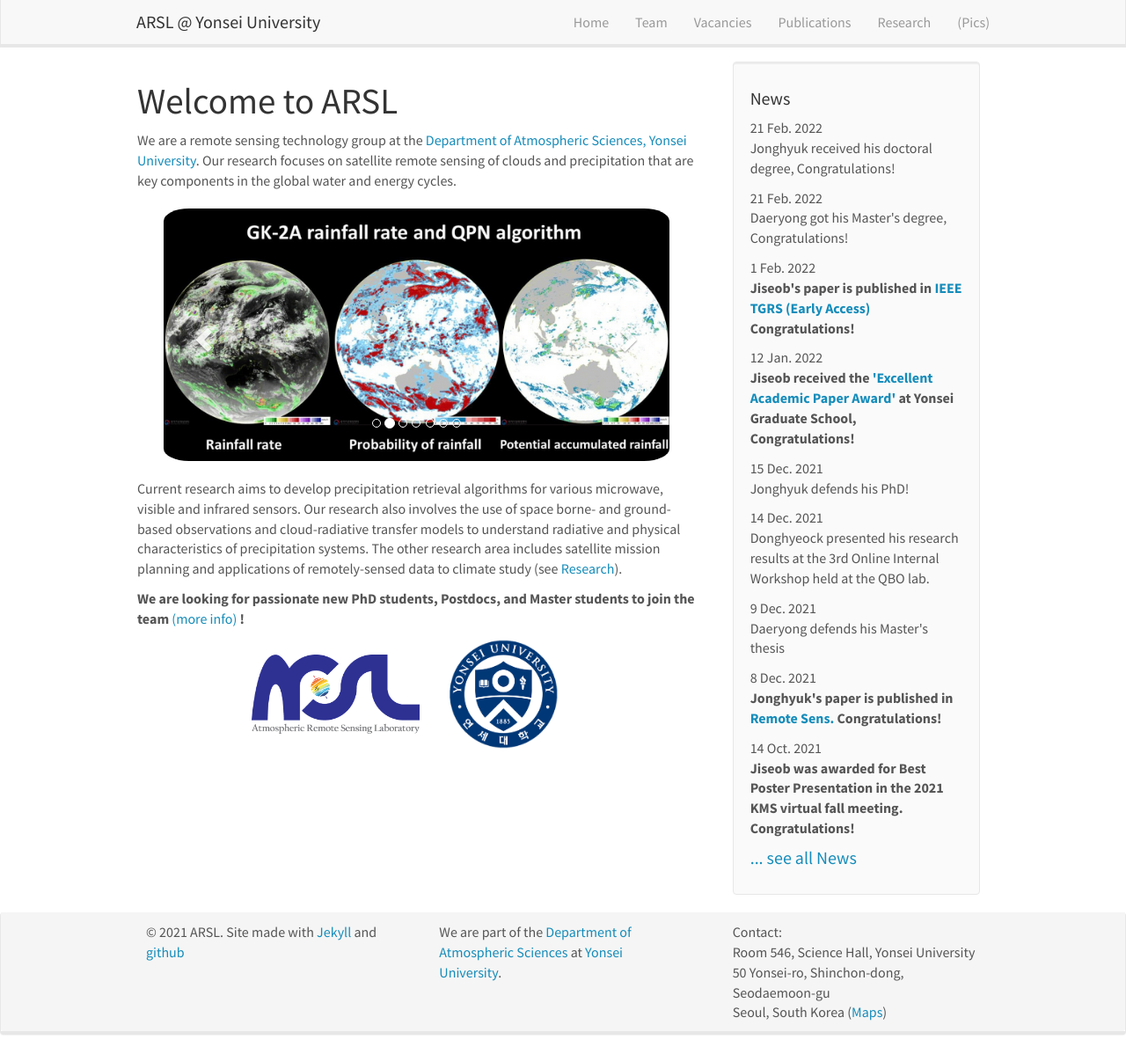
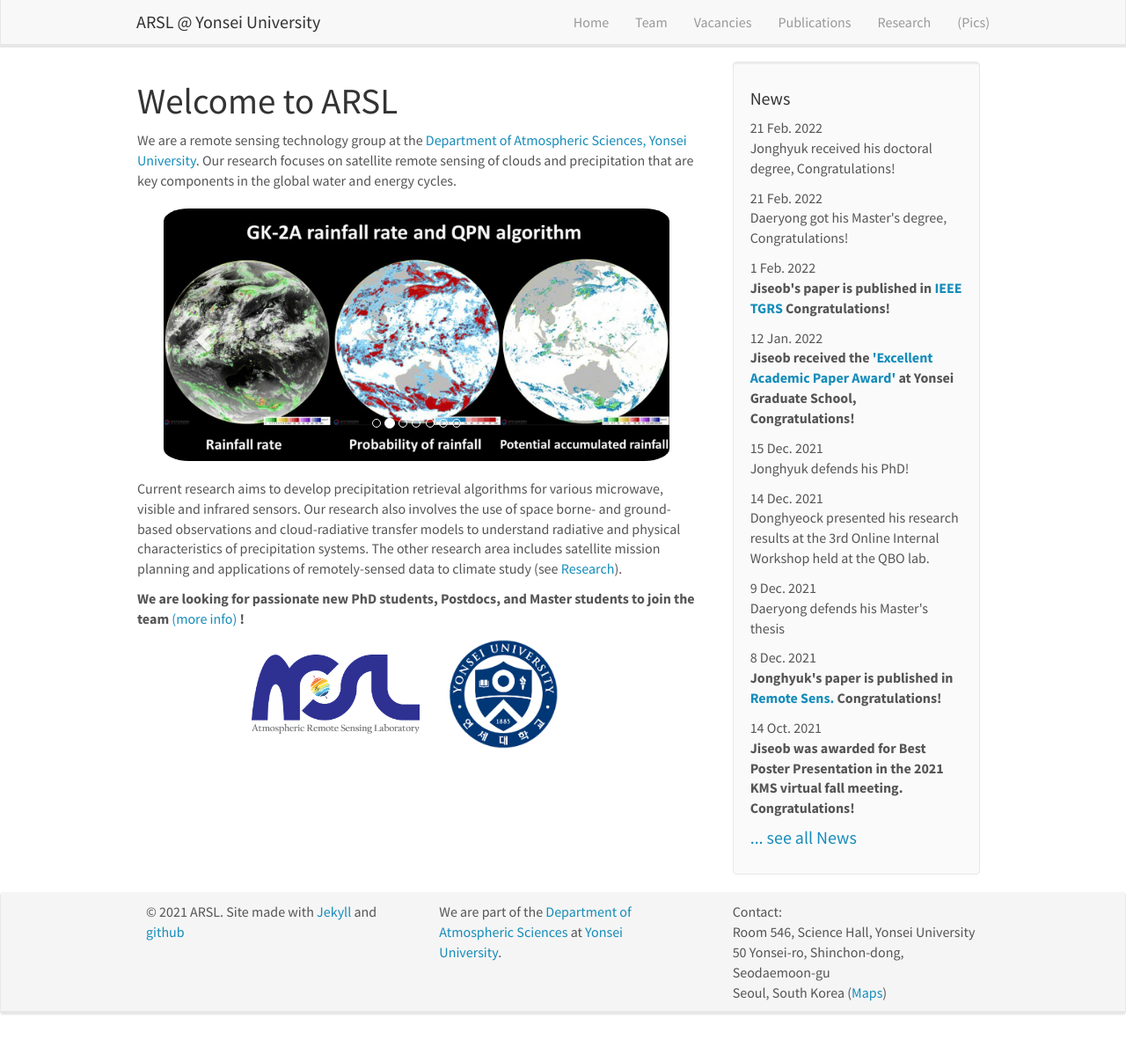
Before and after one commit to roo2003/roo2003.github.io, a Jekyll site: the page built from _pages/home.md, in a window 1280 px wide and 1198 px high. Shown: the whole window at 88% size. Built offline with Jekyll 4.4.1, drawn with Linux system fonts in a browser that asks for light colours; nearby versions of some CDN libraries.

Commit message:
Update news.yml

```diff
--- a/_data/news.yml
+++ b/_data/news.yml
@@ -5,7 +5,7 @@
   headline: "Daeryong got his Master's degree, Congratulations!"
 
 - date: 1 Feb. 2022
-  headline: "<b>Jiseob's paper is published in <a href='https://doi.org/10.1109/TGRS.2022.3148404'>IEEE TGRS (Early Access)</a> Congratulations!</b>"
+  headline: "<b>Jiseob's paper is published in <a href='https://doi.org/10.1109/TGRS.2022.3148404'>IEEE TGRS</a> Congratulations!</b>"
 
 - date: 12 Jan. 2022
   headline: "<b>Jiseob received the <a href='https://doi.org/10.1109/TGRS.2020.2988597'>'Excellent Academic Paper Award'</a> at Yonsei Graduate School, Congratulations!</b>"
```
